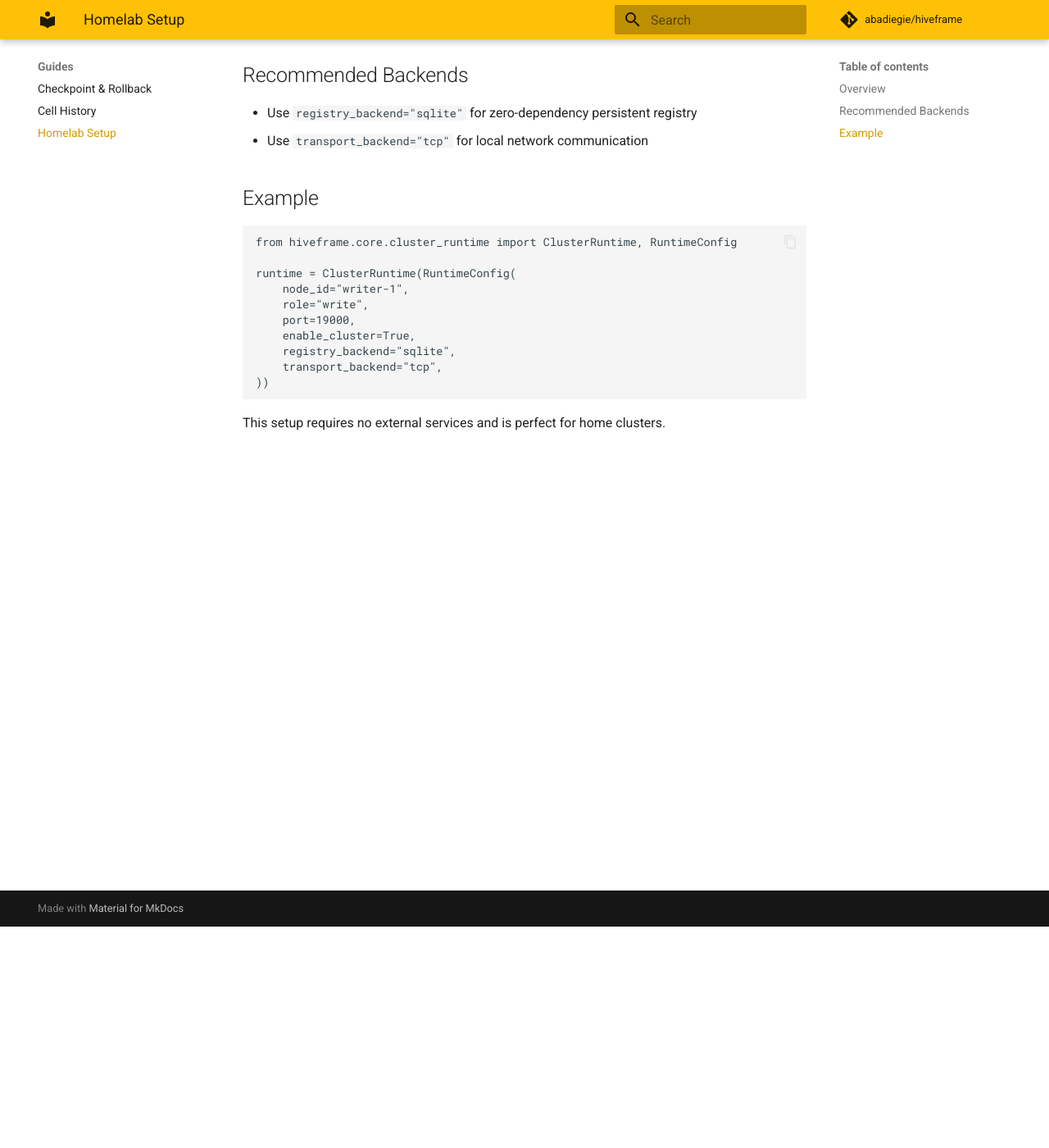
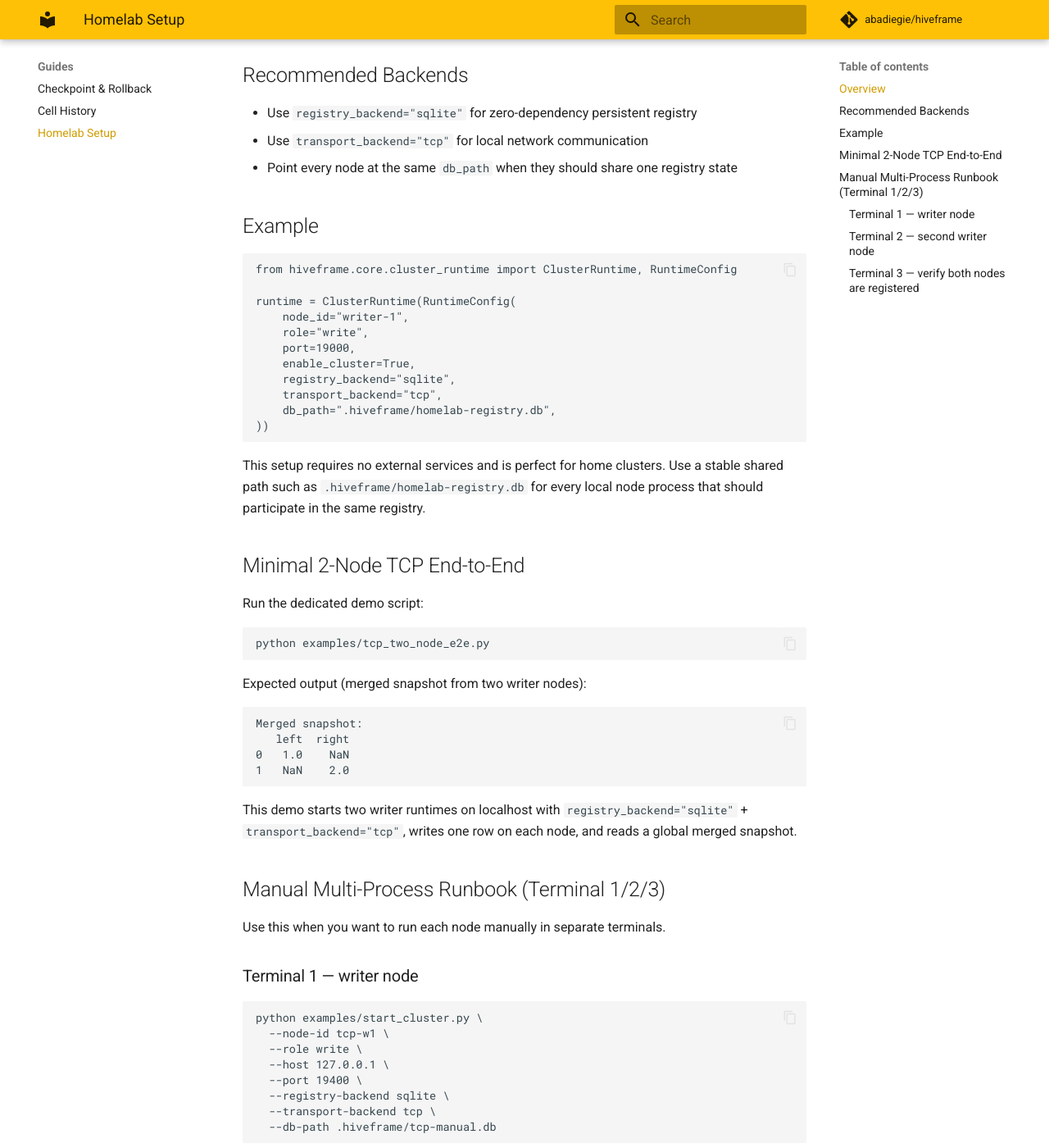
Before and after one commit to abadiegie/hiveframe, an MkDocs documentation site: the page built from docs/docs/guides/homelab-setup.md, in a window 1280 px wide and 1400 px high, scrolled down 270 px. Shown: the whole window at 82% size. Built offline with MkDocs 1.6.1 and Material for MkDocs 9.7.7, drawn with Linux system fonts in a browser that asks for light colours; comment, search, counter and statistics services are not loaded; some of the changed text lies outside the part shown.

Commit message:
docs: add tcp transport migration notes and 2-node runbooks

````diff
--- a/docs/docs/guides/homelab-setup.md
+++ b/docs/docs/guides/homelab-setup.md
@@ -8,6 +8,7 @@
 
 - Use `registry_backend="sqlite"` for zero-dependency persistent registry
 - Use `transport_backend="tcp"` for local network communication
+- Point every node at the same `db_path` when they should share one registry state
 
 ## Example
 
@@ -21,7 +22,76 @@
     enable_cluster=True,
     registry_backend="sqlite",
     transport_backend="tcp",
+    db_path=".hiveframe/homelab-registry.db",
 ))
 ```
 
-This setup requires no external services and is perfect for home clusters.
+This setup requires no external services and is perfect for home clusters. Use a stable shared path such as `.hiveframe/homelab-registry.db` for every local node process that should participate in the same registry.
+
+## Minimal 2-Node TCP End-to-End
+
+Run the dedicated demo script:
+
+```bash
+python examples/tcp_two_node_e2e.py
+```
+
+Expected output (merged snapshot from two writer nodes):
+
+```text
+Merged snapshot:
+   left  right
+0   1.0    NaN
+1   NaN    2.0
+```
+
+This demo starts two writer runtimes on localhost with `registry_backend="sqlite"` + `transport_backend="tcp"`, writes one row on each node, and reads a global merged snapshot.
+
+## Manual Multi-Process Runbook (Terminal 1/2/3)
+
+Use this when you want to run each node manually in separate terminals.
+
+### Terminal 1 — writer node
+
+```bash
+python examples/start_cluster.py \
+  --node-id tcp-w1 \
+  --role write \
+  --host 127.0.0.1 \
+  --port 19400 \
+  --registry-backend sqlite \
+  --transport-backend tcp \
+  --db-path .hiveframe/tcp-manual.db
+```
+
+### Terminal 2 — second writer node
+
+```bash
+python examples/start_cluster.py \
+  --node-id tcp-w2 \
+  --role write \
+  --host 127.0.0.1 \
+  --port 19401 \
+  --registry-backend sqlite \
+  --transport-backend tcp \
+  --db-path .hiveframe/tcp-manual.db
+```
+
+### Terminal 3 — verify both nodes are registered
+
+```bash
+python - <<'PY'
+import sqlite3
+
+conn = sqlite3.connect('.hiveframe/tcp-manual.db')
+rows = conn.execute(
+    "SELECT node_id, role, host, port, status FROM nodes ORDER BY node_id"
+).fetchall()
+conn.close()
+
+for row in rows:
+    print(row)
+PY
+```
+
+Expected: both `tcp-w1` and `tcp-w2` appear with `status='healthy'`.
````
Also changed, not shown: docs/docs/index.md (+38 -8 lines), README.md, 1 other file.
